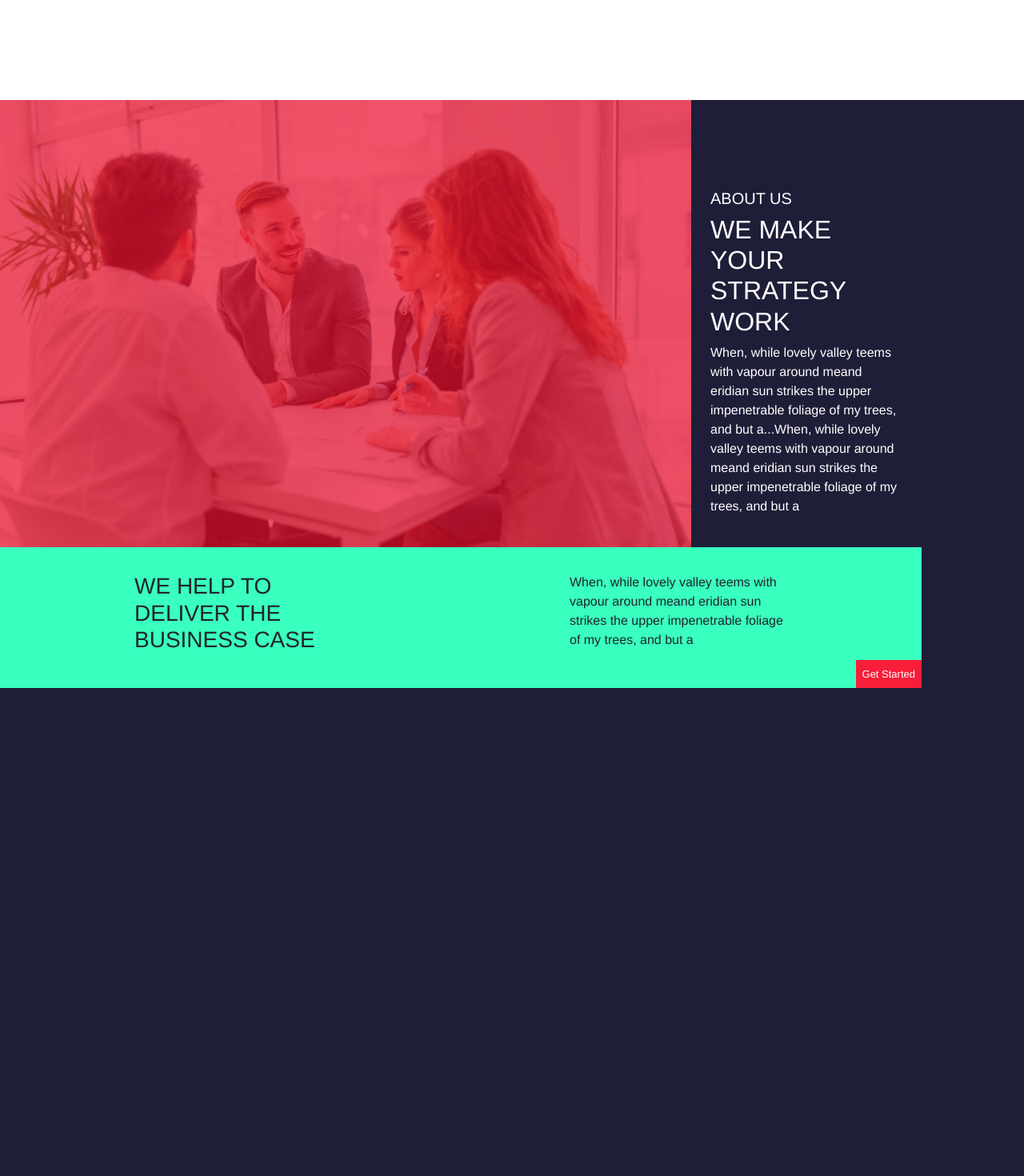
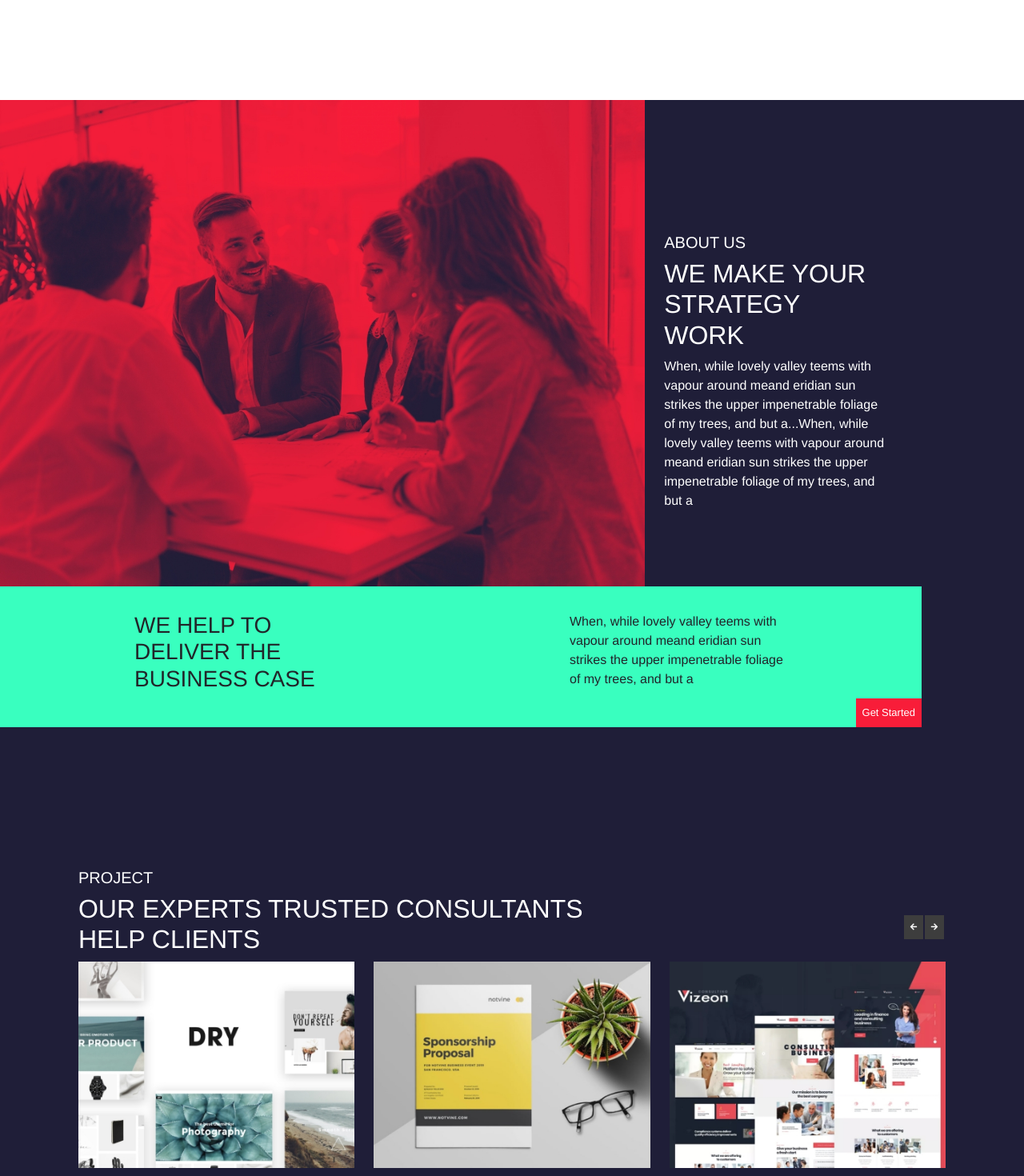
Before and after one commit to AndreaNocciolini/proj-html-vuejs, a Vue app: page / in a window 1280 px wide. Shown: the part 1460-2930 px from the top of the page at 80% size. Built offline with nearby package versions, Linux system fonts and the light colour scheme.

Commit message:
done projects component start testimonial

```diff
--- a/src/components/Main.vue
+++ b/src/components/Main.vue
@@ -1,9 +1,10 @@
 <template>
   <main>
       <Jumbo :icon="icon" />
-      <Consultants :consultantsArray="consultantsArray"/>
+      <Consultants :consultantsArray ="consultantsArray"/>
       <AboutUs />
-      <Projects /><!-- -----------RIPARTI DAL COMPONENT 'PROJECTS.VUE' IN 'MAIN_COMPONENTS' ****************** -->
+      <Projects :projectsImgArray ="projectsImgArray" />
+      <Testimonials />
   </main>
 </template>
 
@@ -12,6 +13,7 @@ import Jumbo from './main_components/Jumbo.vue'
 import Consultants from './main_components/Consultants.vue'
 import AboutUs from './main_components/AboutUs.vue'
 import Projects from './main_components/Projects.vue'
+import Testimonials from './main_components/Testimonials.vue'
 
 export default {
     name: "Main",
@@ -38,6 +40,17 @@ export default {
                     title: 'ENTERPRISE CONSULTING',
                     description:'When, while lovely valley teems with vapour around meand eridian sun strikes the upper impenetrable foliage of my trees, and but a'
                 }
+            },
+            projectsImgArray: {
+                0: {
+                    src: '../../assets/images/DRY-1-790x592.jpg'
+                },
+                1: {
+                    src: '../../assets/images/221bf0b7-8134-43bb-936a-5acbe42db64a-790x592.jpg'
+                },
+                2: {
+                    src: '../../assets/images/z1el4c4p-790x592.jpg'
+                }
             }
         }
     },
@@ -46,6 +59,7 @@ export default {
         Consultants,
         AboutUs,
         Projects,
+        Testimonials,
     }
 }
 </script>
--- a/src/components/main_components/AboutUs.vue
+++ b/src/components/main_components/AboutUs.vue
@@ -1,8 +1,7 @@
 <template>
   <div class="about-us-container position-relative d-flex">
     <div class="about-us-img-container position-relative">
-        <img src="../../assets/images/business-people-working-together-on-project-and-5FHSKBL-1390.jpg" alt="">
-        <div class="red-filter position-absolute w-100 h-100"></div>
+        <img src="../../assets/images/business-people-working-together-on-project-and-5FHSKBL.jpg" alt="">
     </div>
     <div class="about-us-description d-flex justify-content-center flex-column w-50 p-4">
         <h5>ABOUT US</h5>
@@ -36,12 +35,6 @@ export default {
         img {
             width: 100%;
         }
-        .red-filter {
-            background-color: var(--bg-red-2);
-            top: 0;
-            left: 0;
-            opacity: 0.7;
-        }
     }
     .about-us-description {
         background-color: var(--bg-dark-3);
--- a/src/components/main_components/Projects.vue
+++ b/src/components/main_components/Projects.vue
@@ -1,18 +1,75 @@
 <template>
-  <div>
-      <!-- RIPARTI DA QUA----------------------------------------------------------------------- -->
+  <div class="my-container p-4">
+      <div class="divider">
+      </div>
+      <div class="project-container">
+          <div class="title">
+              <h5>PROJECT</h5>
+          </div>
+          <div class="description d-flex align-items-center justify-content-between">
+              <h2>OUR EXPERTS TRUSTED CONSULTANTS HELP CLIENTS</h2>
+              <div class="button-container d-flex justify-content-evenly">
+                  <button><i class="fas fa-arrow-left"></i></button>
+                  <button><i class="fas fa-arrow-right"></i></button>
+              </div>
+          </div>
+          <div class="slider row row-cols-3">
+              <div class="col">
+                  <img src="../../assets/images/DRY-1-790x592.jpg" alt="">
+              </div>
+              <div class="col">
+                  <img src="../../assets/images/221bf0b7-8134-43bb-936a-5acbe42db64a-790x592.jpg" alt="">
+              </div>
+              <div class="col">
+                  <img src="../../assets/images/z1el4c4p-790x592.jpg" alt="">
+              </div>
+          </div>
+      </div>
   </div>
 </template>
 
 <script>
 export default {
     name: 'Projects',
+    // PROPS DA USARE PER FARE CICLO FOR SU IMMAGINI************************************
+    props: [
+        'projectsImgArray',
+    ]
 }
 </script>
 
 <style lang="scss" scoped>
-    div {
-        height: 100vh;
-        background-color: var(--bg-dark-3)
+    .divider{
+        height: 15em;
+    }
+    .my-container {
+        background-color: var(--bg-dark-3);
+        color: white;
+        .project-container {
+            width: 88%;
+            margin: 0 auto;
+            .description {
+                h2 {
+                    width: 60%;
+                }
+                .button-container {
+                    width: 5%;
+                    button {
+                    color: var(--tx-white-1);
+                    background-color: var(--bg-dark-1);
+                    font-size: 0.6em;
+                    padding: 0.8em;
+                    border: none;
+                    }
+                }
+            }
+            .slider {
+                .col {
+                    img {
+                        width: 100%;
+                    }
+                }
+            }
+        }
     }
 </style>
--- /dev/null
+++ b/src/components/main_components/Testimonials.vue
@@ -0,0 +1,19 @@
+<template>
+  <div class="my-container">
+      <!-- RIPARTI DA QUI********* -->
+  </div>
+</template>
+
+<script>
+export default {
+    name: 'Testimonials',
+}
+</script>
+
+<style lang="scss" scoped>
+    .my-container {
+        width: 100%;
+        height: 100vh;
+        background-color: var(--bg-dark-3);
+    }
+</style>
```
